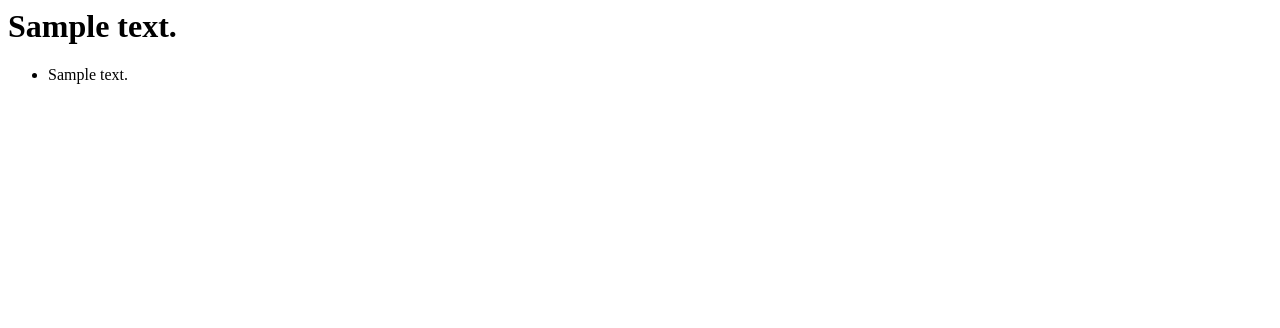
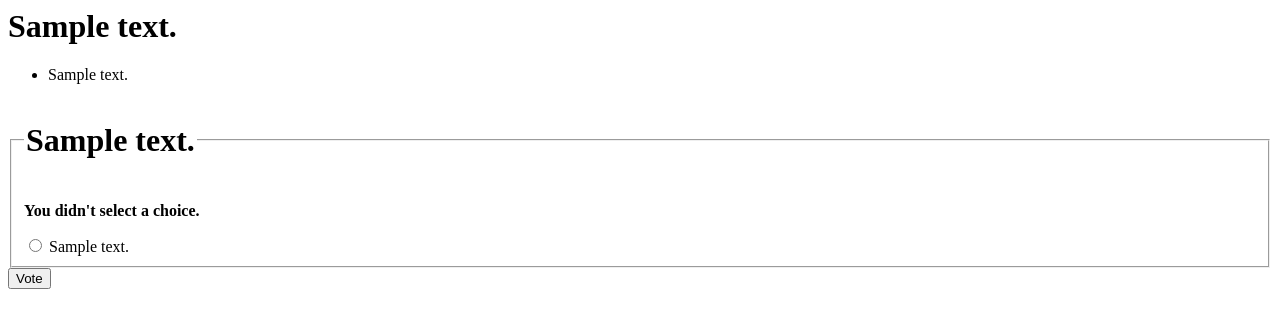
Before and after one commit to alinakhan777/petshare, a Django app: page /polls/1/vote/ in a window 1280 px wide. Shown: the top 328 px of the page. Run offline with Django 5.2, Linux system fonts and the light colour scheme; tables that the repository leaves empty hold one stand-in row (values such as "Sample post").

Commit message:
form update

```diff
--- a/petshare/polls/templates/polls/detail.html
+++ b/petshare/polls/templates/polls/detail.html
@@ -4,3 +4,15 @@
     <li>{{ choice.choice_text }}</li>
     {% endfor %}
 </ul>
+<form action="{% url 'polls:vote' question.id %}" method="post">
+    {% csrf_token %}
+    <fieldset>
+        <legend><h1>{{ question.question_text }}</h1></legend>
+        {% if error_message %}<p><strong>{{ error_message }}</strong></p>{% endif %}
+        {% for choice in question.choice_set.all %}
+            <input type="radio" name="choice" id="choice{{ forloop.counter }}" value="{{ choice.id }}">
+            <label for="choice{{ forloop.counter }}">{{ choice.choice_text }}</label><br>
+        {% endfor %}
+    </fieldset>
+    <input type="submit" value="Vote">
+    </form>
```
